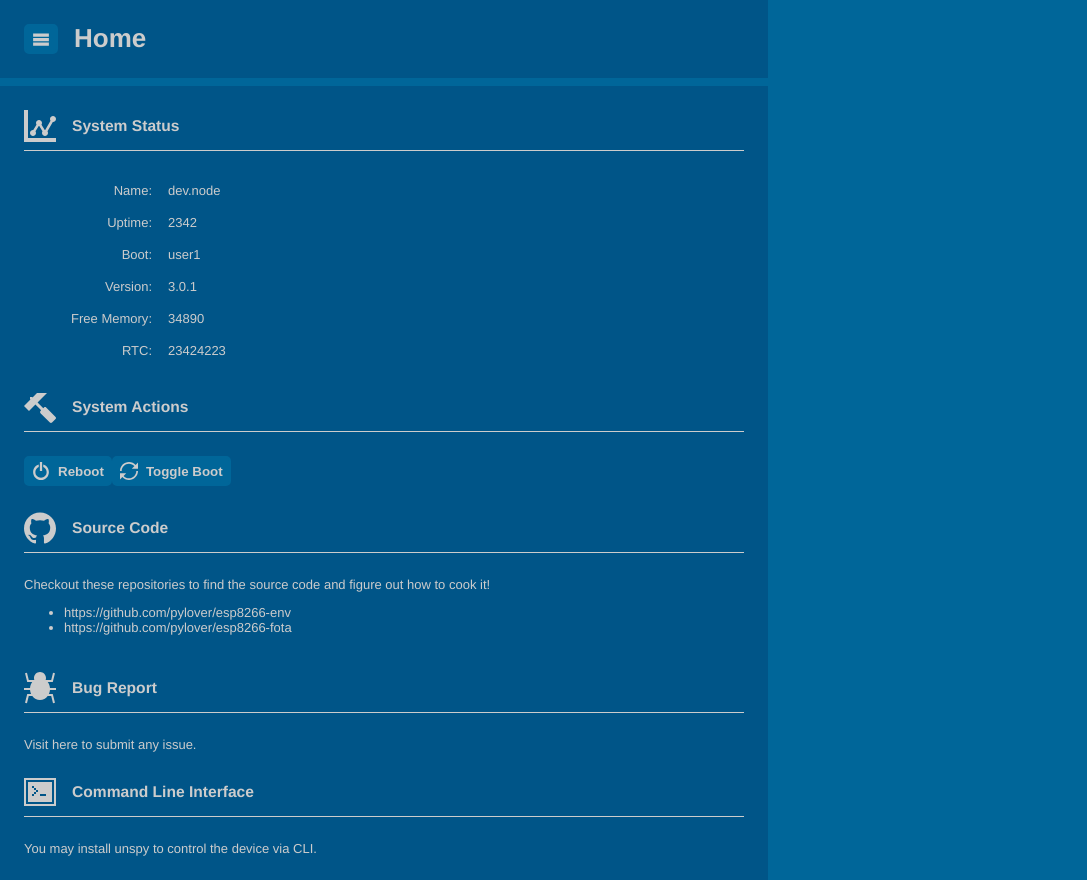
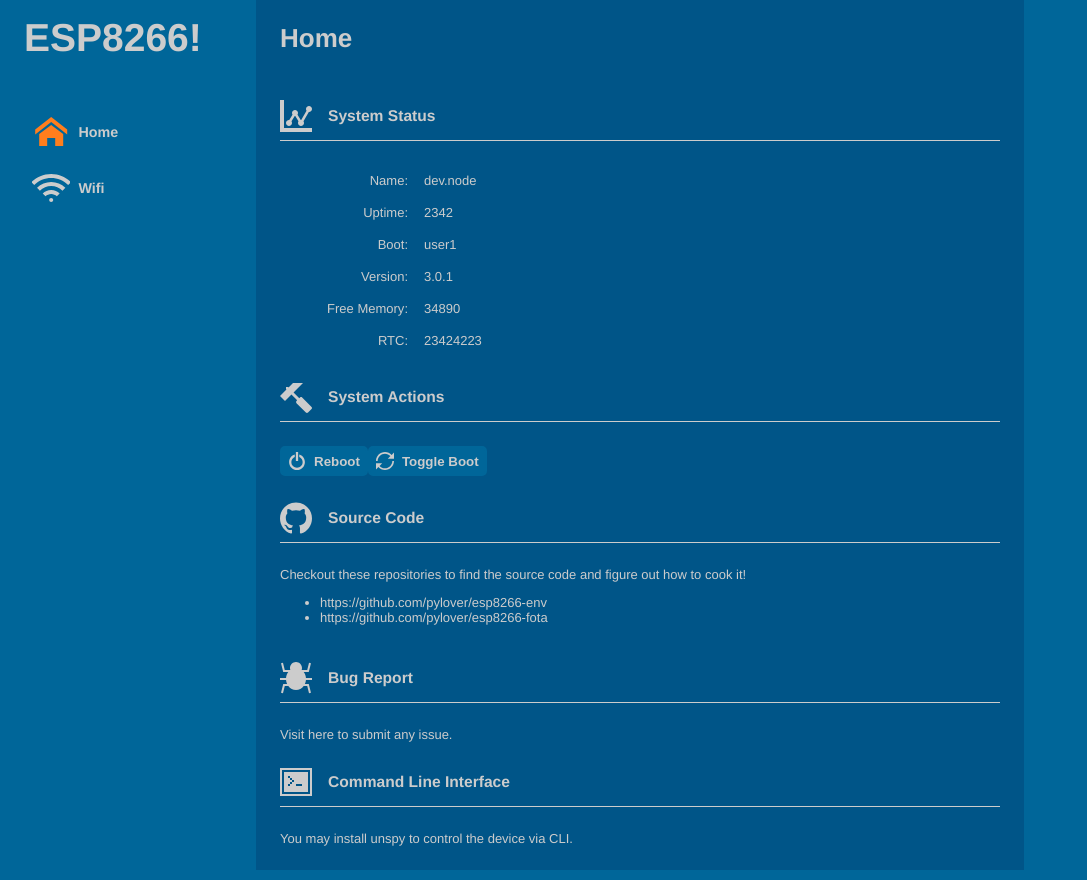
Before and after one commit to matthewtherat/esp8266-fota, a Svelte app in the folder webui/: page / in a window 1280 px wide. Shown: the whole page, without its empty margins (0-1087 px from the left). Built offline with nearby package versions, Linux system fonts and the light colour scheme.

Commit message:
Mobile view

```diff
--- a/webui/rollup.config.js
+++ b/webui/rollup.config.js
@@ -45,6 +45,7 @@ export default {
 		// the bundle has been generated
 		!production && serve({
       port: 5000,
+      host: '0.0.0.0',
       contentBase: 'public',
       historyApiFallback: true
     }),
--- a/webui/src/App.svelte
+++ b/webui/src/App.svelte
@@ -22,8 +22,18 @@ function changeComponent(event) {
     selected.title,
     `${window.location.origin}${selected.path}`
   );
+  menu = false;
 }
 
+function closeMenu(event) {
+  menu = false;
+}
+
+function toggleMenu(event) {
+  console.log('toggle', menu);
+  menu = !menu;
+  console.log('toggle', menu);
+}
 </script>
 
 <style type="text/sass" global>
@@ -49,25 +59,42 @@ h1, h2
   vertical-align: middle
   float: left
 
-.header
+.logo
   margin-bottom: $gutter
+
 
 #contentHeader button
   margin-right: $gutter * 2
 
-.visible
+@media (max-width: 768px)
+  #leftBar
+    display: none
+    z-index: 50
+    height: 100%
+    position: fixed
+    top: 0px
+    buttom: 0px
+    left: 0px
+
+@media (min-width: 769px)
+  #leftBar
     display: block
 
-.hide
-  display: none !important
+#closeButton
+  position: absolute
+  right: $gutter * 2
+  bottom: $gutter * 2
 </style>
+
 
 <Icons />
 <!-- Left Bar -->
-<div class={"xg2 lg2 " + (menu? "visible" : "hide")} >
+<div id="leftBar"
+     class="xg2 lg2 md3 sm6"
+     style={menu? 'display: block !important': ''} >
 
   <!-- Main Title -->
-  <div class="all10 p3 header">
+  <div class="all10 p3 header logo">
     <h1>{title}</h1>
   </div>
 
@@ -75,19 +102,22 @@ h1, h2
   <nav class="all10 p3">
     {#each routes as n, i}
       <a title={n.title} id={i}
-           class={'nav-item ' + (selectedIndex==i ? 'active' : '')}
+         class={selectedIndex==i ? 'nav-item active' : 'nav-item'}
          on:click={changeComponent}>
         <svg class="all2"><use xlink:href={"#icon-" + n.icon}></use></svg>
         <h5 class="all8">{n.title}</h5>
       </a>
     {/each}
   </nav>
+  <div class="sm7"></div>
+  <Button id="closeButton" icon="arrow-left" cls="mobile sm2"
+      on:click={closeMenu} />
 </div>
 
 <!-- Content -->
-<div class="xg6 lg6">
+<div class="xg6 lg7 md7">
   <div id="contentHeader" class="all10 p3 header">
-    <Button icon="menu" on:click={e => menu = !menu} />
+    <Button icon="menu" cls="mobile" on:click={toggleMenu} />
     <h2>{selected.title}</h2>
   </div>
   <div id="content" class="all10 p3">
--- a/webui/src/Button.svelte
+++ b/webui/src/Button.svelte
@@ -2,6 +2,9 @@
 import { createEventDispatcher } from 'svelte';
 export let title = '';
 export let icon;
+export let cls = '';
+export let id = '';
+export let style = '';
 const dispatch = createEventDispatcher();
 
 function click() {
@@ -17,6 +20,7 @@ function click() {
 button
   float: left
   padding: 6px
+  margin-right: $gutter
   height: 30px
   line-height: 16px
   vertical-align: middle
@@ -30,7 +34,7 @@ button
     margin-left: $gutter
 
 </style>
-<button on:click={click}>
+<button class={cls} {id} {style} on:click={click}>
   <svg><use xlink:href={"#icon-" + icon}></use></svg>
   {#if title}
     <span>{title}</span>
--- a/webui/src/Icons.svelte
+++ b/webui/src/Icons.svelte
@@ -37,5 +37,8 @@
 <symbol id="icon-floppy-disk" viewBox="0 0 32 32">
 <path d="M28 0h-28v32h32v-28l-4-4zM16 4h4v8h-4v-8zM28 28h-24v-24h2v10h18v-10h2.343l1.657 1.657v22.343z"></path>
 </symbol>
+<symbol id="icon-arrow-left" viewBox="0 0 32 32">
+<path d="M1 16l15 15v-9h16v-12h-16v-9z"></path>
+</symbol>
 </defs>
 </svg>
--- a/webui/src/Index.svelte
+++ b/webui/src/Index.svelte
@@ -56,8 +56,8 @@ const sysinfo = [
   <Section title="System Status" icon="stats-dots" />
   {#each sysinfo as n, i}
     <div class="all10 row">
-      <div class="xg2 lg2">{n.title}:</div>
-      <div class="xg2 lg2">{p[n.value]}</div>
+      <div class="xg2 lg3 md4 sm5">{n.title}:</div>
+      <div class="xg8 lg7 md6 sm5">{p[n.value]}</div>
     </div>
   {/each}
 
--- a/webui/styles/bazak.sass
+++ b/webui/styles/bazak.sass
@@ -46,6 +46,9 @@ button
 #contentHeader
   background: $content-bg
 
+#leftBar
+  background: $bg
+
 .section
   border-bottom: 1px solid $forecolor
   svg
--- a/webui/styles/grid.sass
+++ b/webui/styles/grid.sass
@@ -28,6 +28,12 @@
       @include column
       width: 33.33%
 
+    .mobile
+      @if nth($size, 1) == 0
+        display: block
+      @else
+        display: none !important
+
     @for $i from 1 through 10
       .#{$name}#{$i}
         @include column
--- a/webui/styles/variables.sass
+++ b/webui/styles/variables.sass
@@ -9,8 +9,9 @@ $nav-hover-bg: $content-bg
 
 /* Grid */
 $gutter: 8px
-$devices:                     ("sm": (  0px,  768px, 13px))
-$devices:                     ("md": (769px, 1024px, 13px))
+
+$devices:                     ("sm": (   0px,  768px, 12px))
+$devices: map-merge($devices, ("md": ( 769px, 1024px, 12px)))
 $devices: map-merge($devices, ("lg": (1025px, 1200px, 13px)))
 $devices: map-merge($devices, ("xg": (1201px, 4096px, 13px)))
 $colshadow: none
```
Also changed, not shown: webui/styles/global.sass (line endings or trailing spaces). Lines whose indentation alone changed are shown as unchanged.
